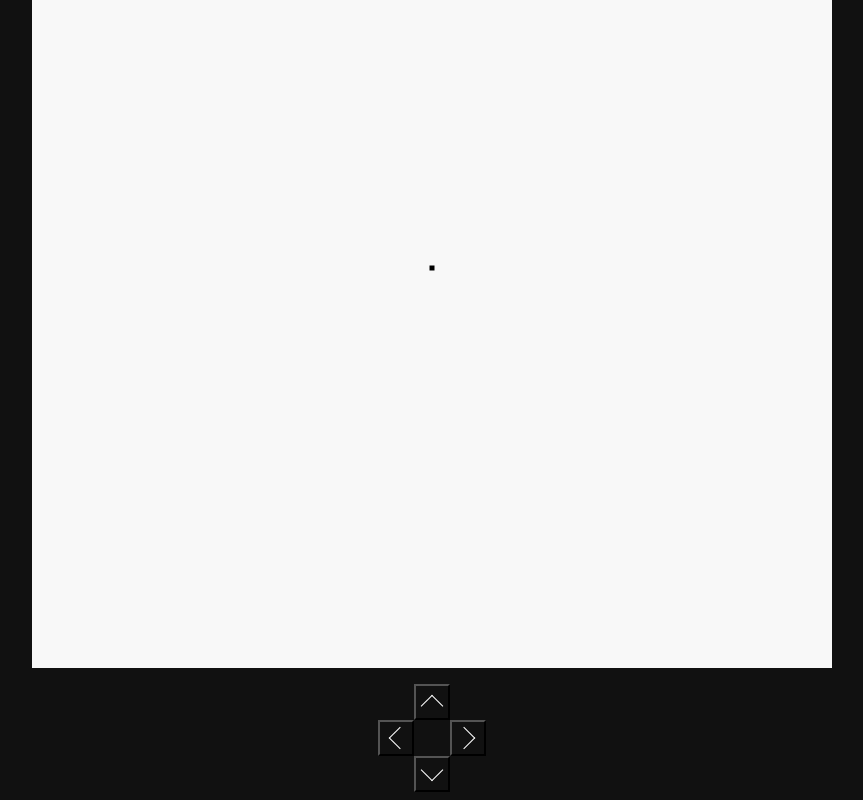
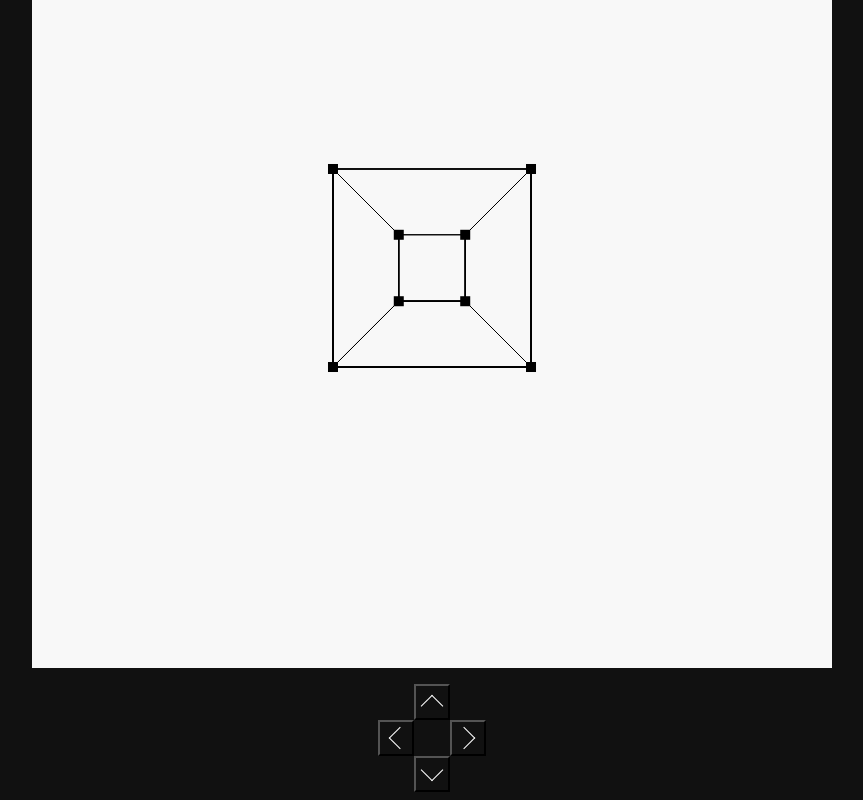
Before and after one commit to riquehlopes/3DRenderJs, a plain HTML site: page index.html in a window 1280 px wide. Both pictures are taken after a click on the button 640 px from the left and 913 px from the top of the page. Shown: the part 212-1012 px from the top of the page, without its empty margins (208-1071 px from the left). Drawn offline with Linux system fonts and the light colour scheme.

Commit message:
Cube done

```diff
--- a/index.html
+++ b/index.html
@@ -19,18 +19,18 @@
   <h1>3DRenderJs</h1>
   <canvas id="3dRender" width="800" height="800"></canvas>
   <div id="arrow_style">
-    <button class="button">
+    <button class="button" onclick="move('up')">
       <div class="button_arrow" id="button_up"></div>
     </button>
     <div id="center">
-      <button class="button" onclick="brabo()">
+      <button class="button" onclick="move('left')">
         <div class="button_arrow" id="button_left"></div>
       </button>
-      <button name="button_right" class="button">
+      <button class="button" onclick="move('right')">
         <div class="button_arrow" id="button_right"></div>
       </button>
     </div>
-    <button class="button">
+    <button class="button" onclick="move('down')">
       <div class="button_arrow" id="button_down"></div>
     </button>
   </div>
--- a/js/index.js
+++ b/js/index.js
@@ -6,11 +6,56 @@ function vectorAngle (vec1, vec2) {
 	norm = math.norm(vec1) * math.norm(vec2)
 	return math.acos(inner / norm)
 }
+class Cube {
+	constructor (
+		origin = [1,1,-1], size = 2
+	) {
+		this.p1 = origin
+		this.p2 = math.add(origin, [0,size,0])
+		this.p3 = math.add(origin, [size,size,0])
+		this.p4 = math.add(origin, [size,0,0])
+
+		this.p5 = math.add(origin, [0,0,size])
+		this.p6 = math.add(origin, [0,size,size])
+		this.p7 = math.add(origin, [size,size,size])
+		this.p8 = math.add(origin, [size,0,size])
+	}
+
+	draw (camera, ctx, width, height) {
+		let p1 = camera.renderPoint(this.p1)
+		let p2 = camera.renderPoint(this.p2)
+		let p3 = camera.renderPoint(this.p3)
+		let p4 = camera.renderPoint(this.p4)
+
+		let p5 = camera.renderPoint(this.p5)
+		let p6 = camera.renderPoint(this.p6)
+		let p7 = camera.renderPoint(this.p7)
+		let p8 = camera.renderPoint(this.p8)
+
+		let points = [p1,p2,p3,p4,p5,p6,p7,p8]
+
+		let lines = [[p1,p2], [p2,p3], [p3,p4], [p4,p1],
+				[p1,p5], [p2,p6], [p3,p7], [p4, p8],
+				[p5,p6], [p6,p7], [p7,p8], [p8,p5]]
+
+		for (let point of points) {
+			let x = point[0]
+			let y = point[1]
+			ctx.fillRect(width/2 - 5 + x,height/2 - 5 - y, 10, 10)
+		}
+
+		for (let line of lines) {
+			ctx.moveTo(width/2 + line[0][0], height/2 - line[0][1])
+			ctx.lineTo(width/2 + line[1][0], height/2 - line[1][1])
+			ctx.stroke()
+		}
+	}
+}
 
 // Camera declaration
 class Camera {
 	constructor (
-		position = [-1,0,0], fov = 1,
+		position = [-1,0,0], fov = 100,
 		direction = [1,0,0], rotation = 0
 	) {
 		this.position = math.matrix(position)
@@ -39,42 +84,69 @@ class Camera {
 
 	renderPoint (point) {
 		point = this.toCanonical(point)
-		return math.intersect(point, [-this.fov, 0, 0], [1,0,0,0])
+		point = math.intersect(point, [-this.fov, 0, 0], [1,0,0,0])._data
+		return [point[1],point[2]]
+	}
+
+	transform(move = [0,0,0], rotate = [0,0,0]){
+		// Moves camera position
+		const new_position = math.add([-this.fov,0,0], move)
+		this.transPosition = math.subtract(new_position, math.subtract([-this.fov, 0, 0], this.transPosition))
+		if (math.norm(this.rotAxis) != 0) {
+			this.position = math.rotate(this.transPosition, this.rotAngle, this.rotAxis)
+		} else {
+			this.position = this.transPosition
+		}
+		console.log(this.position)
+
+		// Rotates camera direction vector in x,y,z
+		// TODO
 	}
 }
 // initialize config variables
-let canvas, ctx
+let canvas, ctx, camera
 
 // setup config variables and start the program
 function init () {
 	canvas = document.getElementById('3dRender')
 	ctx = canvas.getContext('2d')
 
-	const cam = new Camera()
-	console.log(cam.renderPoint([1,1,1]))
-	// console.log(cam)
+	camera = new Camera()
 
-	ctx.fillRect(canvas.clientWidth/2 - 2.5,canvas.clientHeight/2 -2.5, 5, 5)
-	console.log(canvas.clientWidth,canvas.clientHeight)
-
+	cube = new Cube([100, -100, -100], 200)
+	cube.draw(camera, ctx, canvas.clientWidth, canvas.clientHeight)
 }
-function brabo(){
-	console.log("brabo")
+function move(direction){
+	let step = 1
+	switch(direction){
+		case "up":
+			camera.transform([0,0,step])
+			break
+		case "left":
+			camera.transform([0,step,0])
+			break
+		case "right":
+			camera.transform([0,-step,0])
+			break
+		case "down":
+			camera.transform([0,0,-step])
+			break
+	}
 }
 
 document.querySelector("body").addEventListener("keydown", function(event){
 	var key = event.key
 	switch(key){
+		case "ArrowUp":
+			console.log("Arriba")
+			break
+
 		case "ArrowLeft":
 			console.log("esquerda")
 			break
 
 		case "ArrowRight":
 			console.log("Direia")
-			break
-
-		case "ArrowUp":
-			console.log("Arriba")
 			break
 
 		case "ArrowDown":
```
